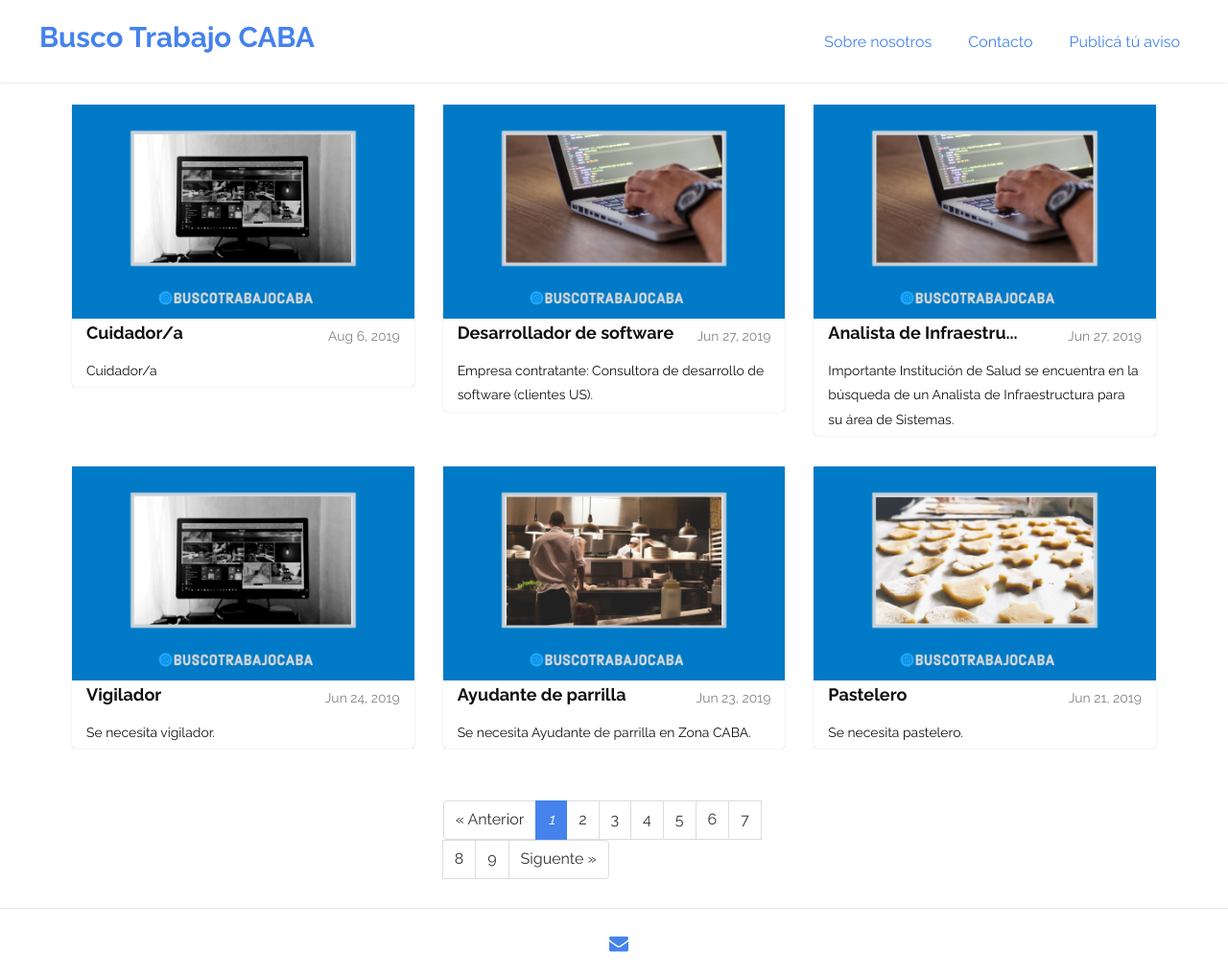
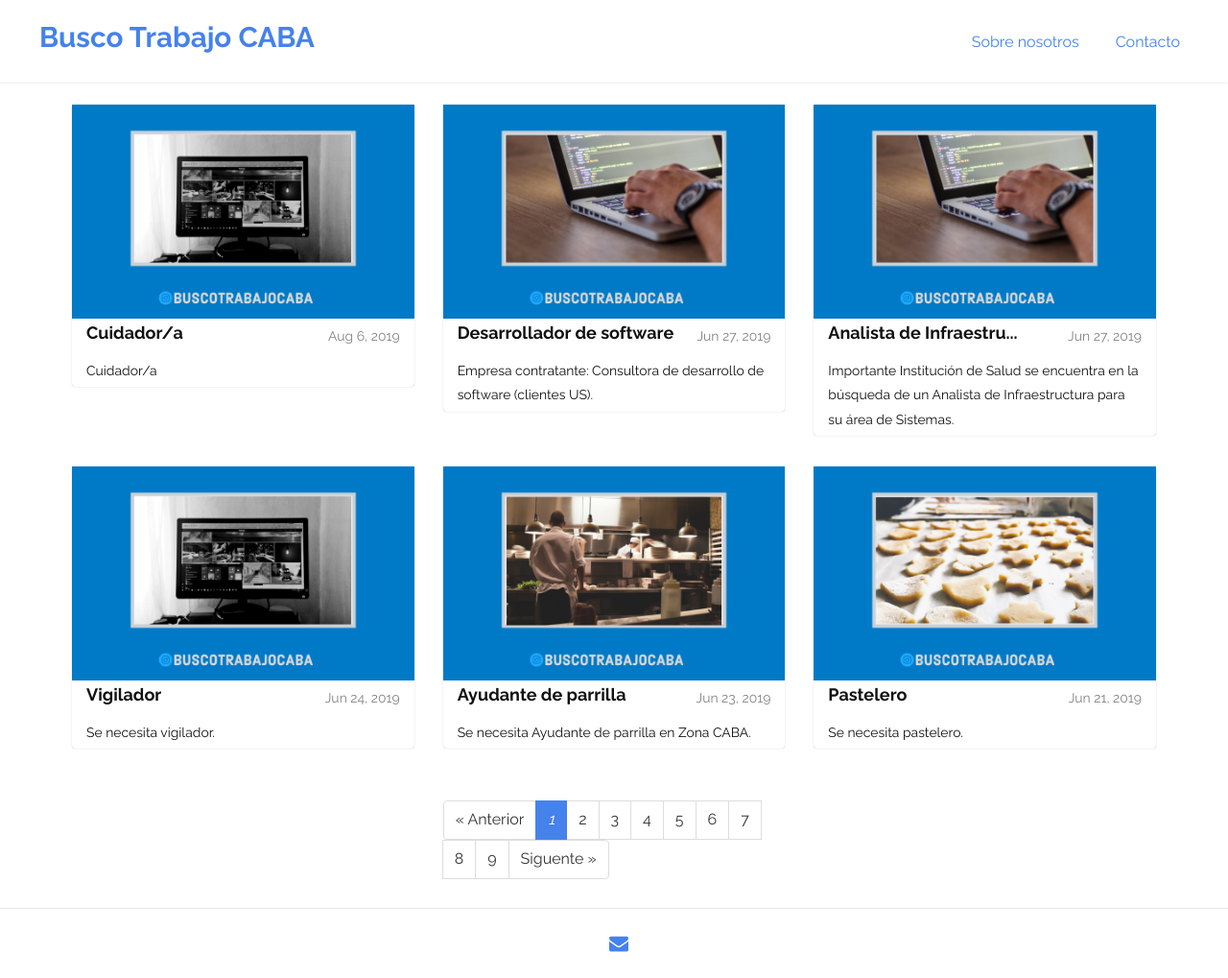
Before and after one commit to Lucas68747/buscotrabajoargentina.github.io, a Jekyll site: the page built from index.html, in a window 1280 px wide. Shown: the whole page at 96% size. Built offline with Jekyll 4.4.1, drawn with Linux system fonts in a browser that asks for light colours; the list of posts is cut into pages by our own code.

Commit message:
Update header.html

```diff
--- a/_includes/header.html
+++ b/_includes/header.html
@@ -17,7 +17,7 @@
             <ul class="nav navbar-nav navbar-right">
         <li><a href="{{site.baseurl}}/about/">Sobre nosotros</a></li>
         <li><a href="{{site.baseurl}}/contacto/">Contacto</a></li>
-        <li><a href="{{site.baseurl}}/publica-tu-aviso/">Publicá tú aviso</a></li>
+
           </ul>
         </li>
       </ul>
```
